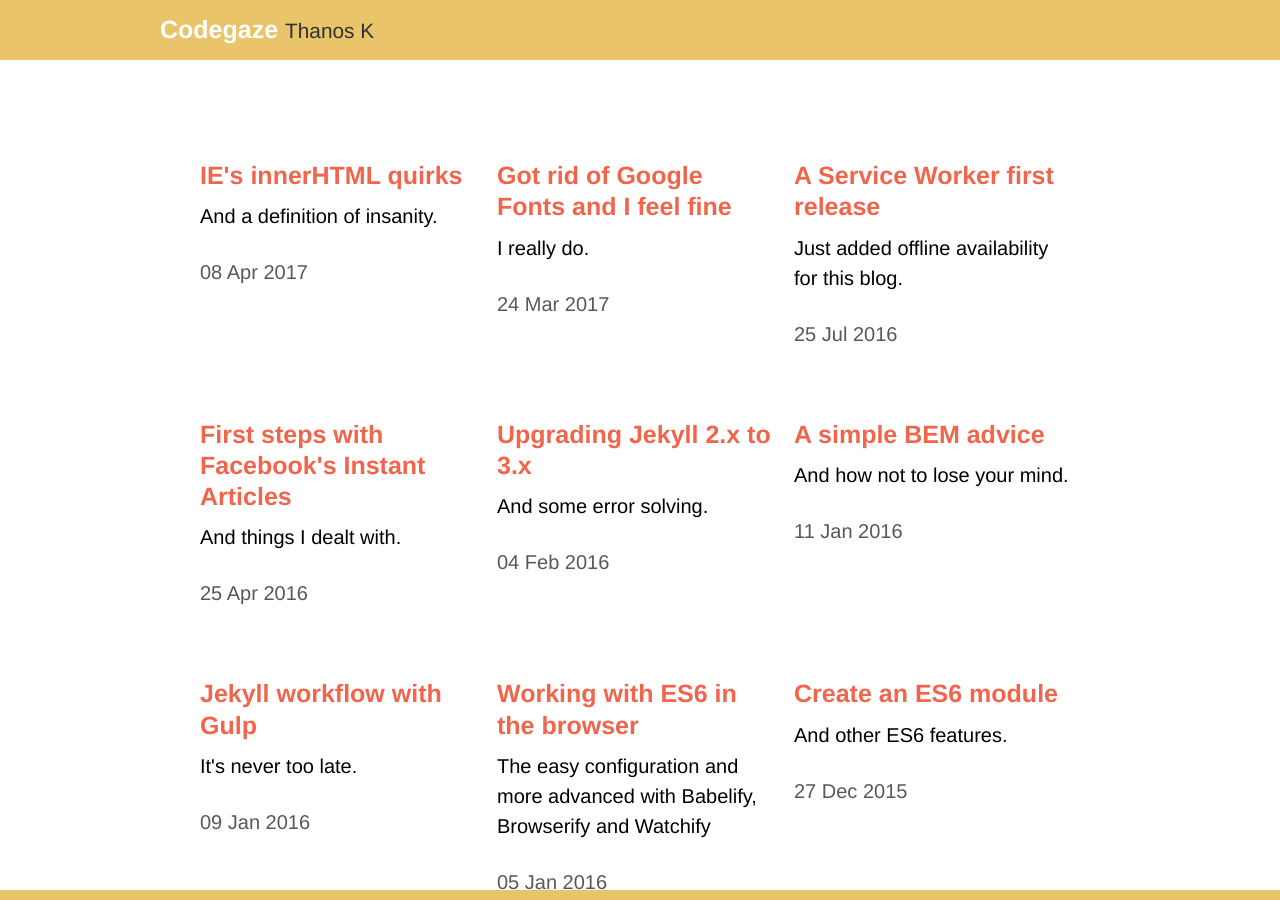
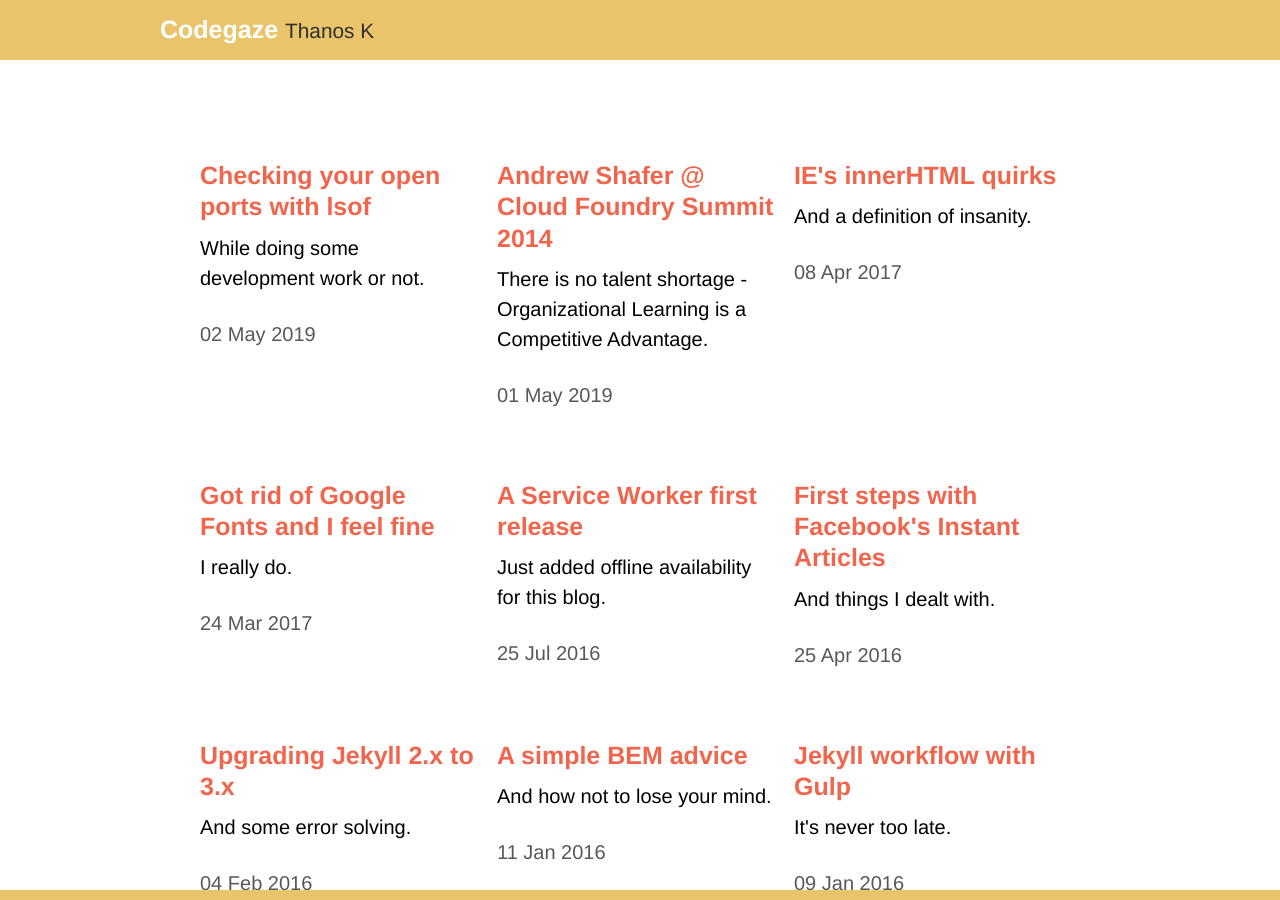
Before and after one commit to codegaze/codegaze.github.io, a Jekyll site: the page built from index.html, in a window 1280 px wide and 900 px high. Built offline with Jekyll 4.4.1, drawn with Linux system fonts in a browser that asks for light colours; some of the changed lines change nothing that is shown.

Commit message:
Update at last

````diff
--- a/_includes/head.html
+++ b/_includes/head.html
@@ -4,14 +4,14 @@
   <meta name="viewport" content="width=device-width, initial-scale=1.0, maximum-scale=1">
 
 {% if page.title == "Home" %}
-  <meta name="description" content="Javascript, CSS, PHP, Ruby &amp; more...">
+  <meta name="description" content="A bit about coding... A bit about everything.">
 {% else %}
   <meta name="keywords" content="{{ page.keywords }}">
   <meta name="description" content="{{ page.description }}">
 {% endif %}
   <title>
     {% if page.title == "Home" %}
-      {{ site.title }} &middot; {{ site.tagline }} - Javascript, CSS, PHP, Ruby &amp; more...
+      {{ site.title }} &middot; {{ site.tagline }} - A bit about coding... A bit about everything
     {% else %}
       {{ page.title }} &middot; {{ site.title }}
     {% endif %}
--- /dev/null
+++ b/_posts/2019-05-01-there-is-no-talent-shortage.md
@@ -0,0 +1,12 @@
+---
+layout: post
+title: Andrew Shafer @ Cloud Foundry Summit 2014
+keywords: oraganizational learning, devops, andrew shafer, codegaze
+description: Andrew Shafer @ Cloud Foundry Summit 2014 - There is no talent shortage, Organizational Learning is a Competitive Advantage
+post_description:  There is no talent shortage - Organizational Learning is a Competitive Advantage.
+keywords: ORGANIZATIONAL LEARNING, DEVOPS
+---
+
+<div class="video-fluid-wrapper">
+  <iframe width="560" height="315" src="https://www.youtube.com/embed/NAazenCRQSY" frameborder="0" allowfullscreen></iframe>
+</div>
--- /dev/null
+++ b/_posts/2019-05-02-keep-your-ports-safe-with-lsof.md
@@ -0,0 +1,52 @@
+---
+layout: post
+title: Checking your open ports with lsof
+keywords: security, development, workflow, codegaze
+description: Checking your open ports with lsof, while doing some development work or not.
+post_description: While doing some development work or not.
+keywords: SECURITY WORKFLOW
+---
+
+Ok, some terminal stuff today. 💻
+
+Have you ever thought about all these servers, databases, and other services we run in our machines and how vulnerable we become to malicious attacks?
+
+Let me give you a simple example, I use the `vue-cli` to create and manage vue applications. Once you create an application, by default vue-cli exposes the port `8081` to everyone inside your network.
+
+This means that everyone can visit `http://myinternalip:8081` and see my application and do whatever he or she wants. I'm not saying that this is the cli's fault. I should be able to configure my application to listen only to my machine's request.
+
+We are not going to cover here how to prevent this kind of situation but how we can see which of our processes are listening to every request.
+
+## How to check our open ports
+
+Well, `lsof` FTW, which is a command that `lists open files`. In Unix systems this means "everything".
+
+A colleague of mine sent me this which gives a list of ports that listen to requests:
+
+```lsof -i -P -n | grep LISTEN```
+
+Which translates to:
+{% highlight html %}
+lsof -i // List all the connections
+-P // show the port numbers (not names)
+-n // Don't give me hostnames (IPs only)
+| grep LISTEN // Find ports that are awaiting connections.
+{% endhighlight %}
+
+In our vue cli example you would see something like that:
+
+{% highlight html %}
+node      69218 thanos   24u  IPv4 0x89e5844963379b35      0t0  TCP *:8081
+{% endhighlight %}
+
+When you see `*:port` means open to everyone. Everything else that has `127.0.0.1` or `[::1]` before the port will be listening only to local requests.
+
+Here is another example with two Python simple servers. Based on our previous examples, one is open to everyone and one only in the local machine.
+
+<figure>
+  <a href="/public/terminal.png"><img src="/public/terminal.png" border="0"></a>
+</figure>
+
+So, try to remember to bind your services to `127.0.0.1`! :)
+
+Bonus: Check this well written and quick [article](https://danielmiessler.com/study/lsof/) about lsof.
````
Also changed, not shown: _config.yml (line endings or trailing spaces), public/terminal.png (added).
